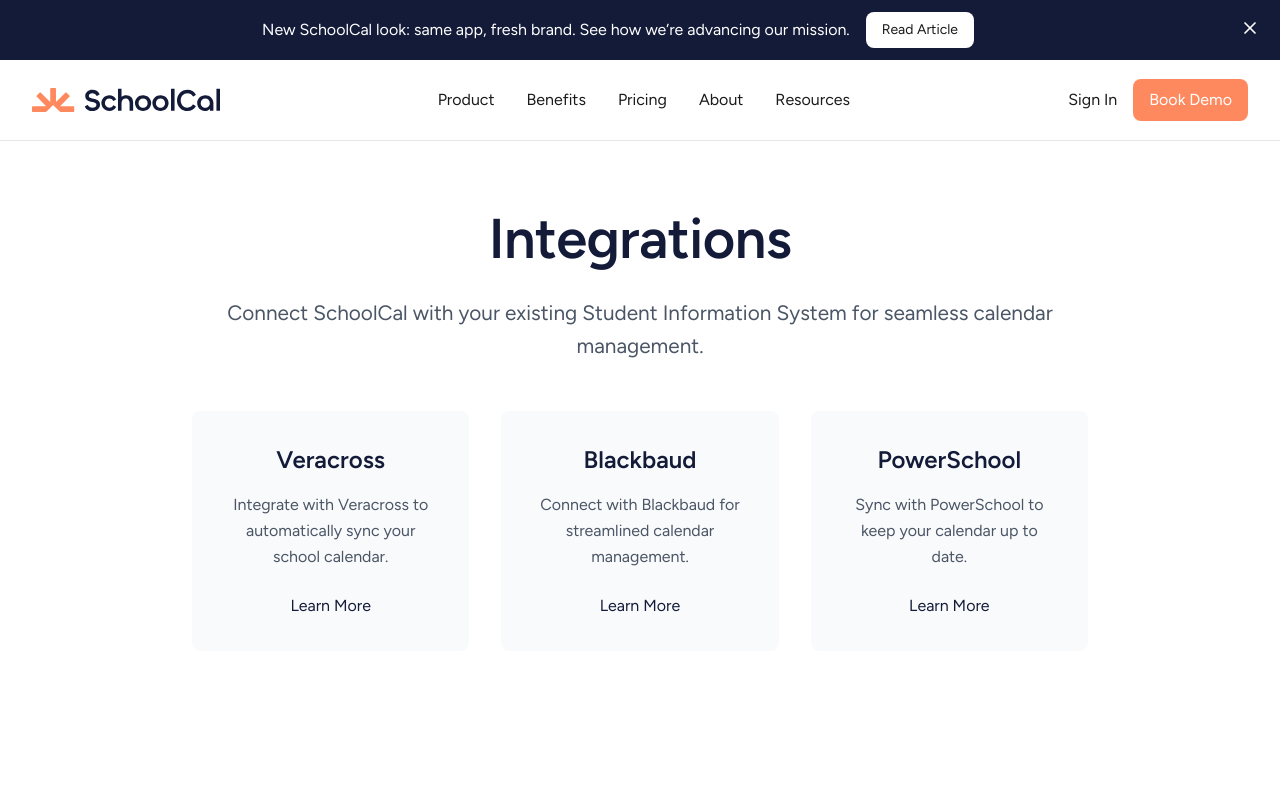
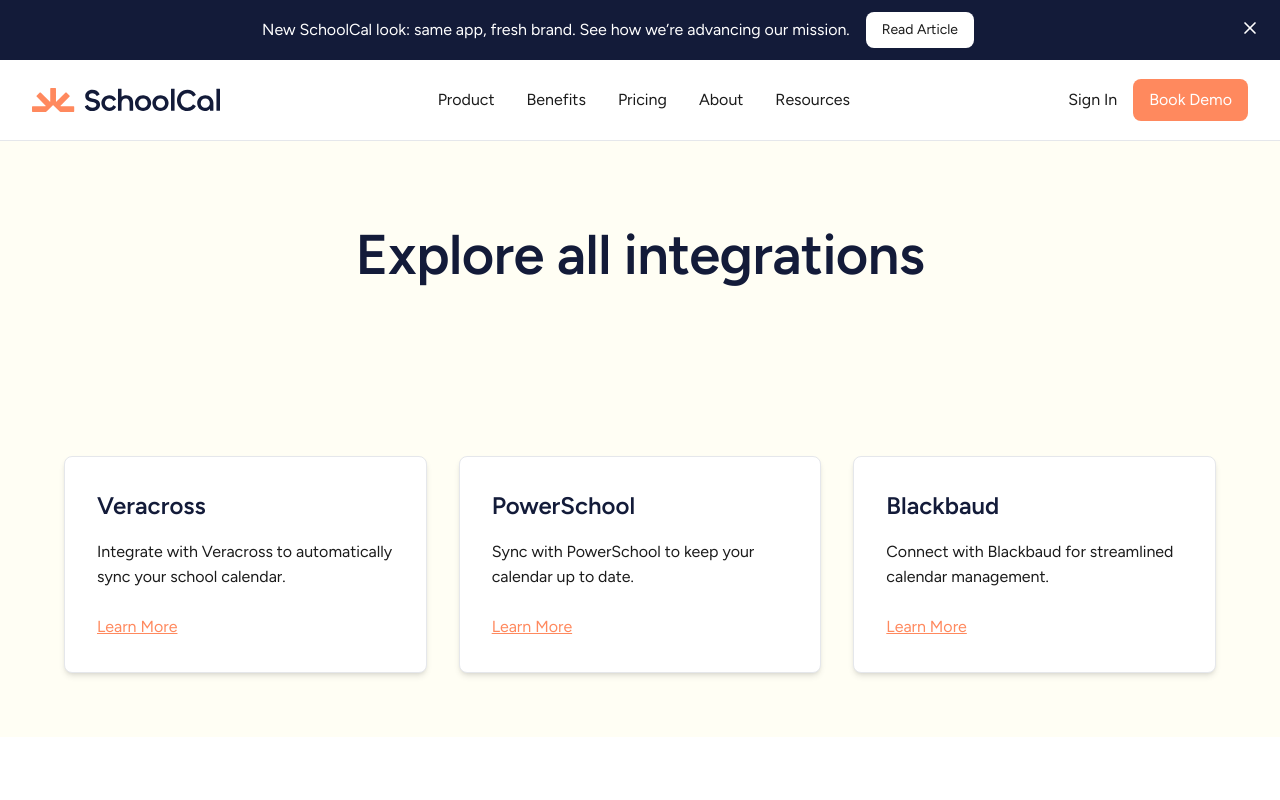
Before and after one commit to schoolcal-marketing/schoolcal-website, a Next.js app: page /integrations in a window 1280 px wide. Shown: the top 800 px of the page. Built offline with nearby package versions, Linux system fonts and the light colour scheme.

Commit message:
updated integrations parent page styling

```diff
--- a/app/integrations/page.tsx
+++ b/app/integrations/page.tsx
@@ -15,47 +15,60 @@
 
 export default function IntegrationsPage() {
   return (
-    <div className="min-h-screen bg-white">
-      <div className="container mx-auto px-4 py-16">
+    <div className="min-h-screen">
+      {/* Section 1: Hero */}
+      <section className="bg-background-cream py-20">
+        <div className="container mx-auto px-4">
           <div className="max-w-4xl mx-auto text-center">
-          <h1 className="heading-1 mb-6">Integrations</h1>
-          <p className="body-large text-gray-600 mb-12">
-            Connect SchoolCal with your existing Student Information System for seamless calendar management.
-          </p>
+            <h1 className="heading-1 text-text-black mb-6">Explore all integrations</h1>
+          </div>
+        </div>
+      </section>
 
+      {/* Section 2: Integrations */}
+      <section className="bg-background-cream py-16">
+        <div className="container mx-auto px-4">
+          <div className="max-w-6xl mx-auto">
             <div className="grid md:grid-cols-3 gap-8">
-            <div className="bg-gray-50 p-8 rounded-lg">
-              <h2 className="heading-3 mb-4">Veracross</h2>
-              <p className="body-medium text-gray-600 mb-6">
+              <div className="bg-background-white rounded-lg shadow-md border border-border p-8 hover:shadow-lg transition-shadow">
+                <h2 className="heading-3 text-text-black mb-4">Veracross</h2>
+                <p className="body-medium text-text-dark-blue mb-6">
                   Integrate with Veracross to automatically sync your school calendar.
                 </p>
-              <a href="/integrations/veracross" className="btn-primary">
+                <p className="body-medium">
+                  <a href="/integrations/veracross" className="text-primary underline hover:text-primary-dark transition-colors">
                     Learn More
                   </a>
+                </p>
               </div>
 
-            <div className="bg-gray-50 p-8 rounded-lg">
-              <h2 className="heading-3 mb-4">Blackbaud</h2>
-              <p className="body-medium text-gray-600 mb-6">
+              <div className="bg-background-white rounded-lg shadow-md border border-border p-8 hover:shadow-lg transition-shadow">
+                <h2 className="heading-3 text-text-black mb-4">PowerSchool</h2>
+                <p className="body-medium text-text-dark-blue mb-6">
+                  Sync with PowerSchool to keep your calendar up to date.
+                </p>
+                <p className="body-medium">
+                  <a href="/integrations/powerschool" className="text-primary underline hover:text-primary-dark transition-colors">
+                    Learn More
+                  </a>
+                </p>
+              </div>
+
+              <div className="bg-background-white rounded-lg shadow-md border border-border p-8 hover:shadow-lg transition-shadow">
+                <h2 className="heading-3 text-text-black mb-4">Blackbaud</h2>
+                <p className="body-medium text-text-dark-blue mb-6">
                   Connect with Blackbaud for streamlined calendar management.
                 </p>
-              <a href="/integrations/blackbaud" className="btn-primary">
+                <p className="body-medium">
+                  <a href="/integrations/blackbaud" className="text-primary underline hover:text-primary-dark transition-colors">
                     Learn More
                   </a>
-            </div>
-
-            <div className="bg-gray-50 p-8 rounded-lg">
-              <h2 className="heading-3 mb-4">PowerSchool</h2>
-              <p className="body-medium text-gray-600 mb-6">
-                Sync with PowerSchool to keep your calendar up to date.
                 </p>
-              <a href="/integrations/powerschool" className="btn-primary">
-                Learn More
-              </a>
               </div>
             </div>
           </div>
         </div>
+      </section>
     </div>
   )
 }
```
Lines whose indentation alone changed are shown as unchanged.
